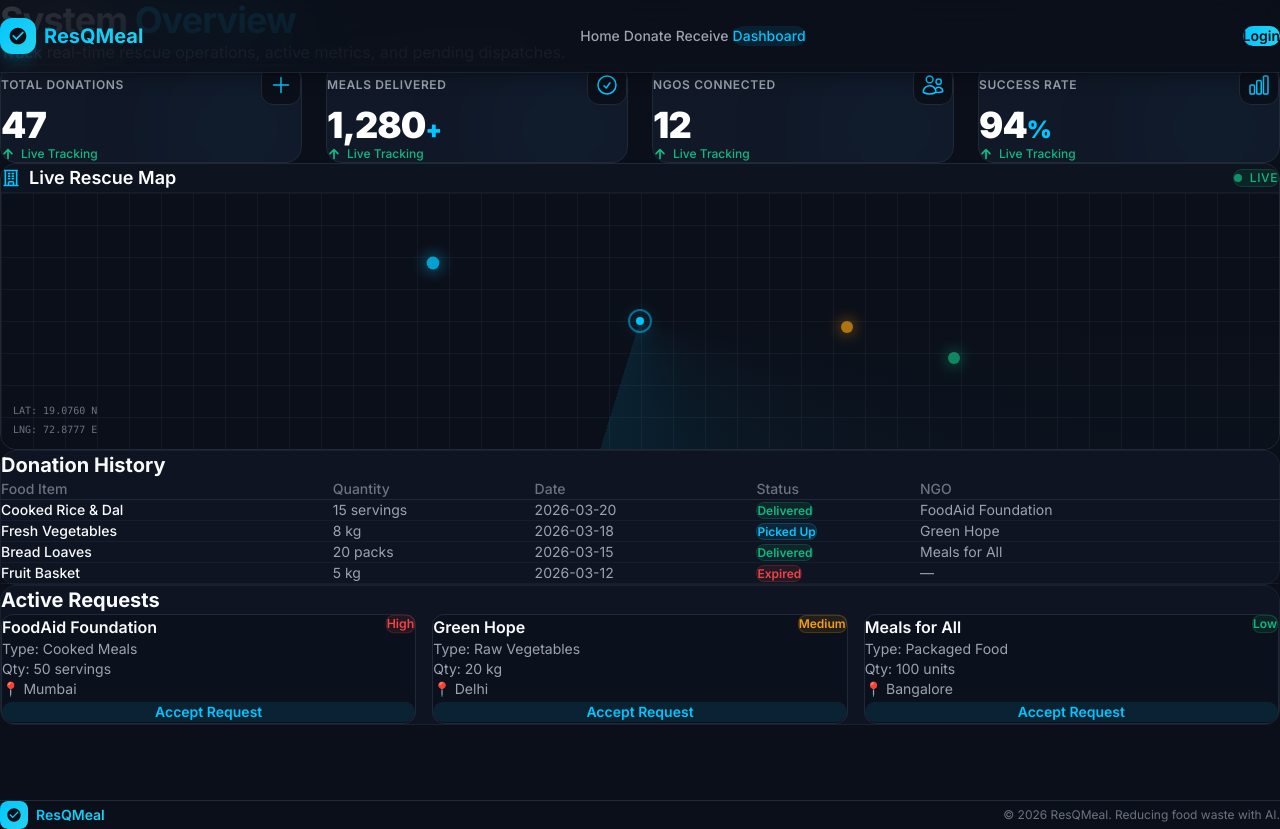
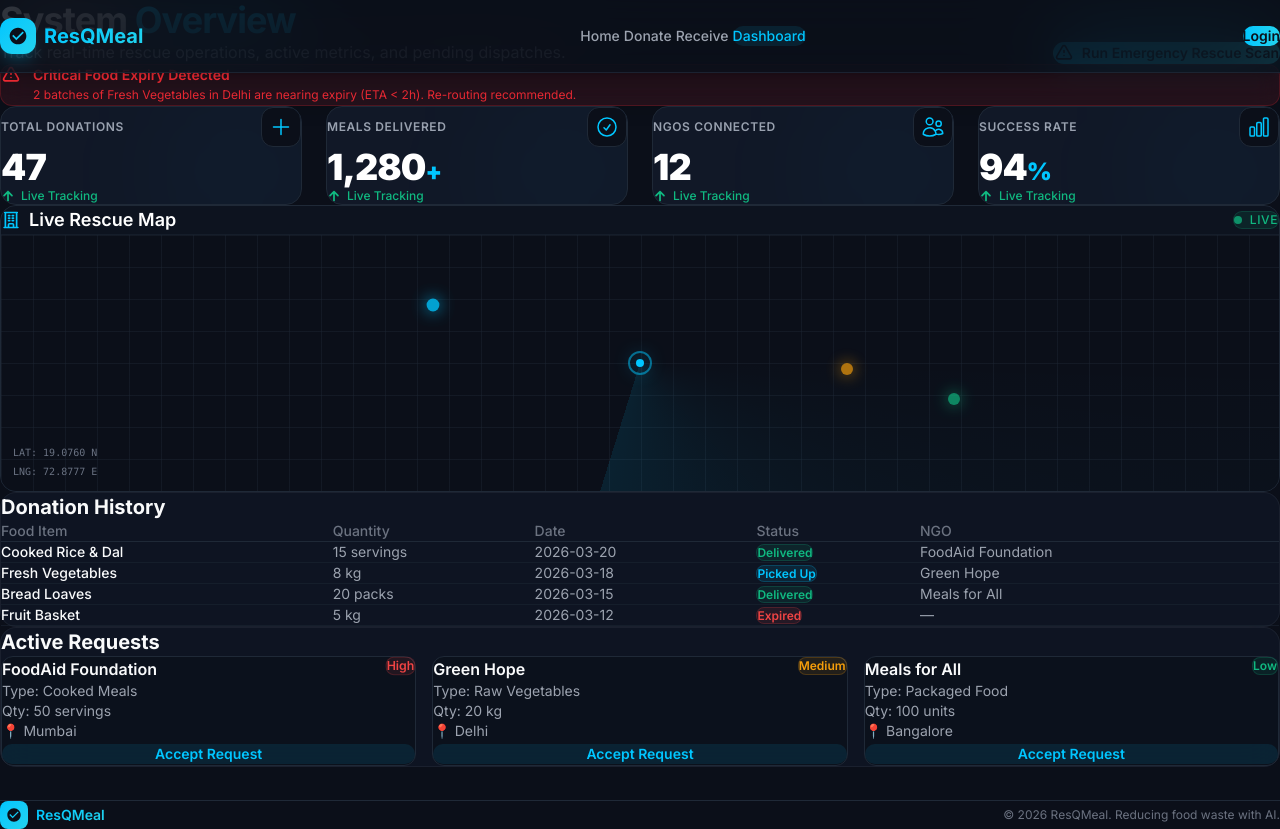
Before and after one commit to swapnilhingane18/resqmealai, a React (Vite) app: page /dashboard in a window 1280 px wide. Built offline with nearby package versions, Linux system fonts and the light colour scheme.

Commit message:
style: improve alert components with soft colors and better spacing

```diff
--- /dev/null
+++ b/src/components/Alert.jsx
@@ -0,0 +1,37 @@
+import { motion } from 'framer-motion';
+
+export default function Alert({ title, message, type = 'danger' }) {
+  const styles = {
+    danger: 'bg-red-500/10 border-red-500/20 text-red-500',
+    warning: 'bg-yellow-500/10 border-yellow-500/20 text-yellow-500',
+    success: 'bg-emerald-500/10 border-emerald-500/20 text-emerald-500',
+    info: 'bg-blue-500/10 border-blue-500/20 text-blue-500',
+  };
+
+  const icons = {
+    danger: (
+      <svg className="w-5 h-5 text-red-500" fill="none" viewBox="0 0 24 24" stroke="currentColor" strokeWidth={2}>
+        <path strokeLinecap="round" strokeLinejoin="round" d="M12 9v2m0 4h.01m-6.938 4h13.856c1.54 0 2.502-1.667 1.732-3L13.732 4c-.77-1.333-2.694-1.333-3.464 0L3.34 16c-.77 1.333.192 3 1.732 3z" />
+      </svg>
+    ),
+    warning: (
+      <svg className="w-5 h-5 text-yellow-500" fill="none" viewBox="0 0 24 24" stroke="currentColor" strokeWidth={2}>
+        <path strokeLinecap="round" strokeLinejoin="round" d="M12 8v4m0 4h.01M21 12a9 9 0 11-18 0 9 9 0 0118 0z" />
+      </svg>
+    ),
+  };
+
+  return (
+    <motion.div
+      initial={{ opacity: 0, y: -10 }}
+      animate={{ opacity: 1, y: 0 }}
+      className={`flex items-start gap-3 p-4 rounded-xl border ${styles[type]} backdrop-blur-md shadow-lg`}
+    >
+      <div className="shrink-0 mt-0.5">{icons[type] || icons.warning}</div>
+      <div>
+        <h4 className="text-sm font-semibold">{title}</h4>
+        {message && <p className="text-xs opacity-90 mt-1 leading-relaxed">{message}</p>}
+      </div>
+    </motion.div>
+  );
+}
--- a/src/pages/Dashboard.jsx
+++ b/src/pages/Dashboard.jsx
@@ -1,6 +1,8 @@
 import { motion } from 'framer-motion';
 import StatsCard from '../components/StatsCard';
 import Map from '../components/Map';
+import Alert from '../components/Alert';
+import Button from '../components/Button';
 
 const donationHistory = [
   { id: 1, food: 'Cooked Rice & Dal', qty: '15 servings', date: '2026-03-20', status: 'Delivered', ngo: 'FoodAid Foundation' },
@@ -36,13 +38,30 @@ export default function Dashboard() {
           initial={{ opacity: 0, y: -20 }}
           animate={{ opacity: 1, y: 0 }}
           transition={{ duration: 0.5, ease: 'easeOut' }}
-          className="mb-10"
+          className="flex flex-col sm:flex-row sm:items-end justify-between gap-4 mb-8"
         >
-          <h1 className="text-3xl sm:text-4xl font-bold text-white tracking-tight">
-            System <span className="text-primary">Overview</span>
-          </h1>
-          <p className="mt-2 text-gray-400">Track real-time rescue operations, active metrics, and pending dispatches.</p>
+          <div>
+            <h1 className="text-3xl sm:text-4xl font-bold text-white tracking-tight">
+              System <span className="text-primary">Overview</span>
+            </h1>
+            <p className="mt-2 text-gray-400">Track real-time rescue operations, active metrics, and pending dispatches.</p>
+          </div>
+          <Button variant="primary" className="shrink-0 gap-2 px-5 py-3">
+            <svg className="w-5 h-5" fill="none" viewBox="0 0 24 24" stroke="currentColor" strokeWidth={2}>
+              <path strokeLinecap="round" strokeLinejoin="round" d="M12 9v2m0 4h.01m-6.938 4h13.856c1.54 0 2.502-1.667 1.732-3L13.732 4c-.77-1.333-2.694-1.333-3.464 0L3.34 16c-.77 1.333.192 3 1.732 3z" />
+            </svg>
+            Run Emergency Rescue Scan
+          </Button>
         </motion.div>
+
+        {/* Global Alerts */}
+        <div className="mb-8">
+          <Alert
+            title="Critical Food Expiry Detected"
+            message="2 batches of Fresh Vegetables in Delhi are nearing expiry (ETA < 2h). Re-routing recommended."
+            type="danger"
+          />
+        </div>
 
         {/* Stats */}
         <div className="grid grid-cols-1 sm:grid-cols-2 lg:grid-cols-4 gap-6 mb-10">
```
